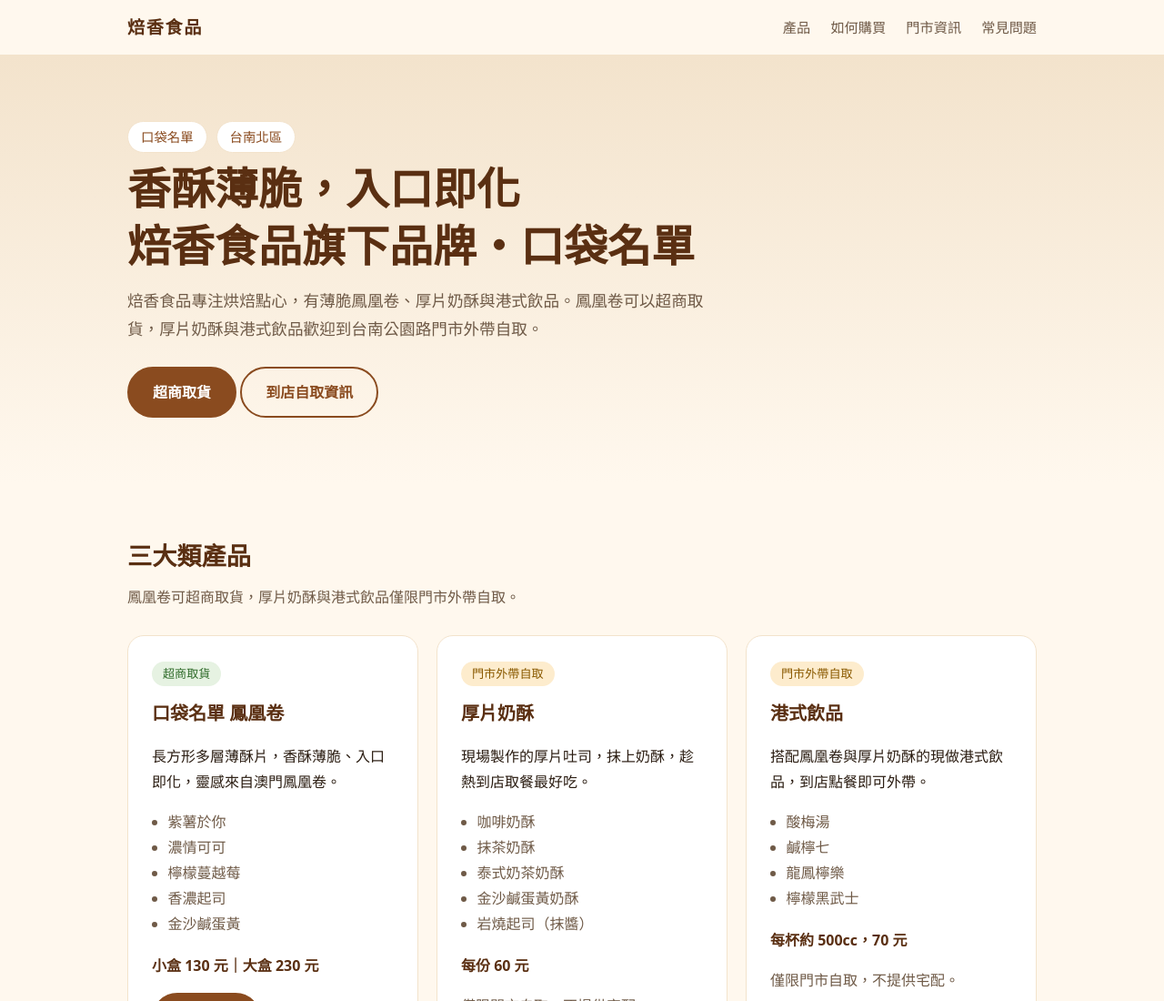
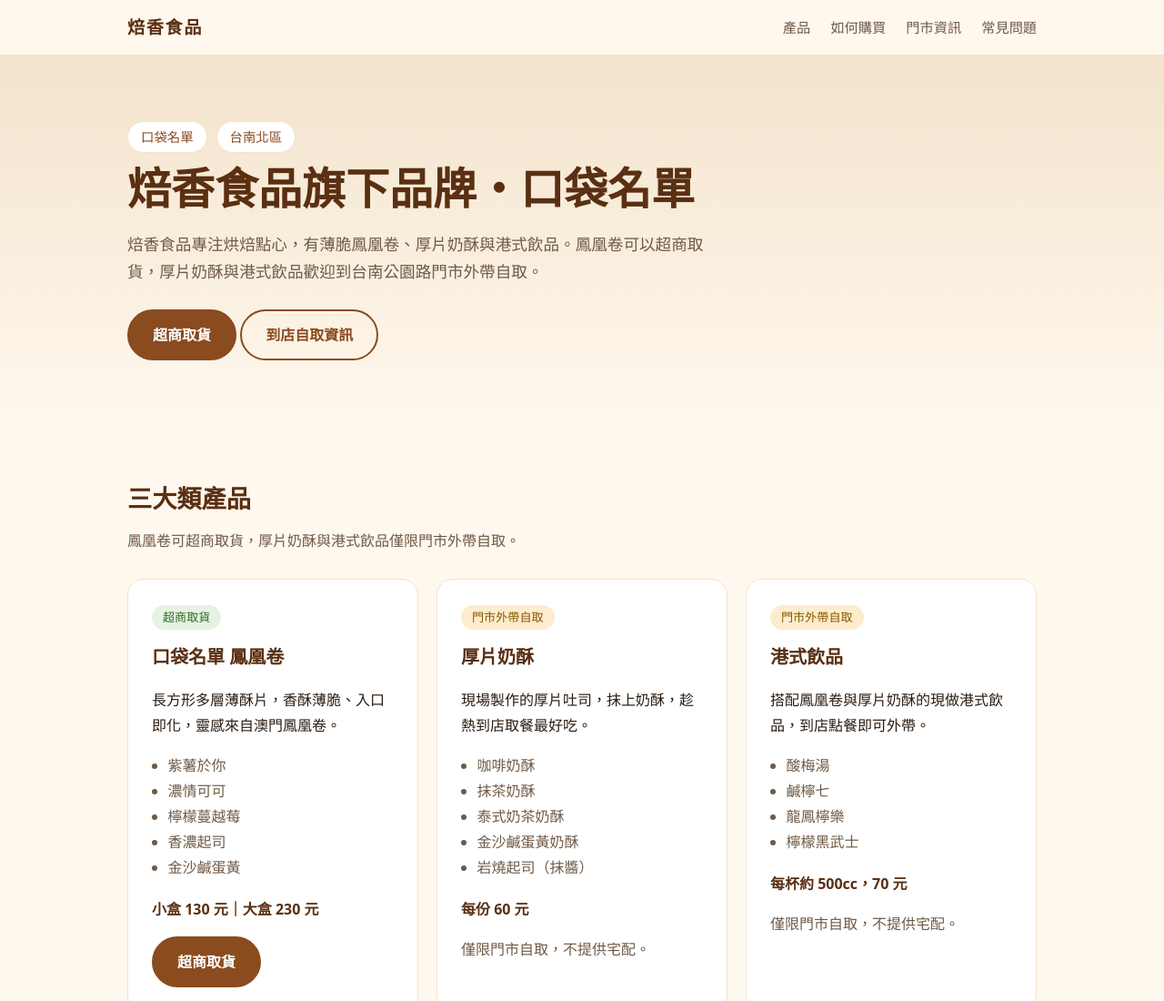
Before and after one commit to a58171390/beixiang-web, a plain HTML site: page index.html in a window 1280 px wide. Shown: the top 1100 px of the page at 91% size. Drawn offline with Linux system fonts and the light colour scheme.

Commit message:
Remove tagline line from hero headline
Co-Authored-By: Claude Sonnet 5.5 <noreply@anthropic.com>
Claude-Session: https://claude.ai/code/session_01NCA8A9wauKWdAXAUuoeoK1

```diff
--- a/index.html
+++ b/index.html
@@ -553,7 +553,7 @@
         <span class="tag">口袋名單</span>
         <span class="tag">台南北區</span>
       </div>
-      <h1>香酥薄脆，入口即化<br>焙香食品旗下品牌・口袋名單</h1>
+      <h1>焙香食品旗下品牌・口袋名單</h1>
       <p class="lead">焙香食品專注烘焙點心，有薄脆鳳凰卷、厚片奶酥與港式飲品。鳳凰卷可以超商取貨，厚片奶酥與港式飲品歡迎到台南公園路門市外帶自取。</p>
       <p>
         <a class="btn" href="https://myship.7-11.com.tw/general/detail/GM2611199907332" target="_blank" rel="noopener">超商取貨</a>
```
